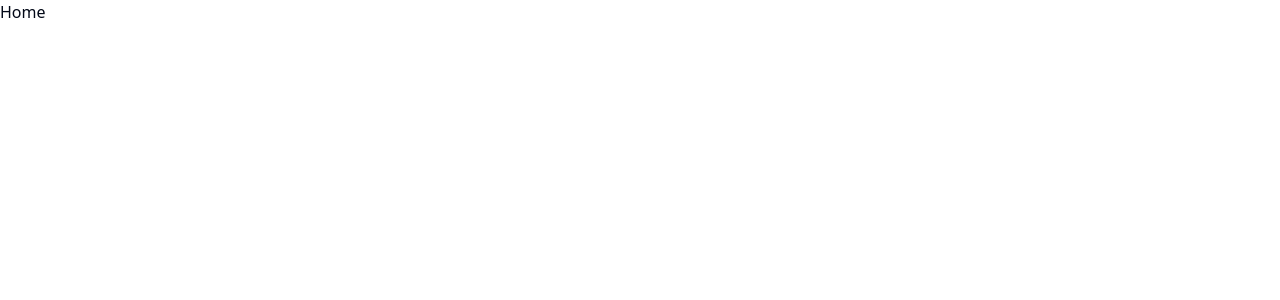
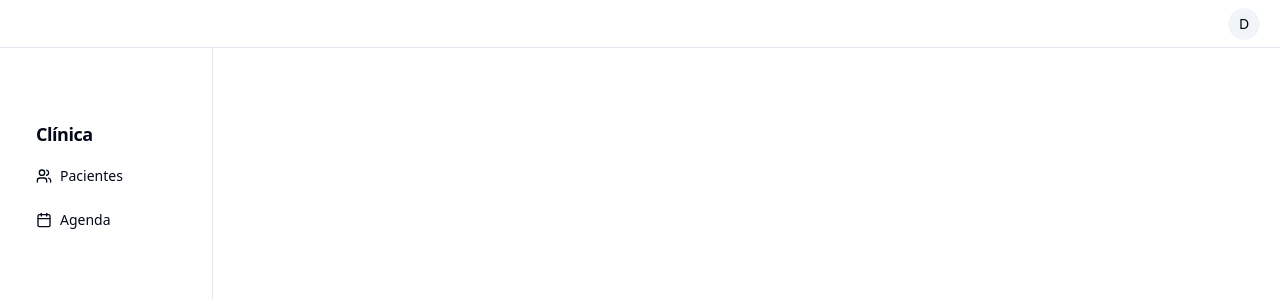
Before and after one commit to danielmaiajr/dentist-project-frontend, a React (Vite) app: page / in a window 1280 px wide. Shown: the top 300 px of the page. Built offline with nearby package versions, Linux system fonts and the light colour scheme; sample sign-in values are in the browser's storage; a web font is replaced by a local one.

Commit message:
Added NavBar and SideBar components to Home

```diff
--- a/src/components/Home.tsx
+++ b/src/components/Home.tsx
@@ -1,5 +1,29 @@
+import { useEffect, useState } from "react";
+import { NavBar } from "./NavBar";
+import { Sidebar } from "./SideBar";
+import { Outlet, useLocation } from "react-router-dom";
+
 const Home = () => {
-  return <div>Home</div>;
+  const location = useLocation();
+
+  const [title, setTitle] = useState("");
+
+  useEffect(() => {
+    if (location.pathname == "/patients") setTitle("Pacientes");
+    if (location.pathname == "/scheduler") setTitle("Agenda");
+  }, [location]);
+
+  return (
+    <div>
+      <NavBar title={title} />
+      <div className="grid lg:grid-cols-5 xl:grid-cols-6 h-full">
+        <Sidebar />
+        <div className="col-span-3 lg:col-span-4 ">
+          <Outlet />
+        </div>
+      </div>
+    </div>
+  );
 };
 
 export default Home;
--- /dev/null
+++ b/src/components/NavBar.tsx
@@ -0,0 +1,65 @@
+import { Avatar, AvatarFallback } from "@/components/ui/avatar";
+import { Button } from "@/components/ui/button";
+import {
+  DropdownMenu,
+  DropdownMenuContent,
+  DropdownMenuItem,
+  DropdownMenuLabel,
+  DropdownMenuSeparator,
+  DropdownMenuTrigger,
+} from "@/components/ui/dropdown-menu";
+
+import { LogOut, Pencil } from "lucide-react";
+
+import { useAppDispatch } from "@/hooks";
+import { logout } from "@/context/AuthSlice";
+import React from "react";
+
+export const NavBar = ({ title }: { title: string }) => {
+  const dispatch = useAppDispatch();
+
+  const handleLogout = (event: React.MouseEvent) => {
+    event.preventDefault();
+
+    dispatch(logout());
+  };
+
+  return (
+    <div className="flex h-12 px-5 border-b">
+      <div className="flex items-center space-x-4 font-medium px-4">
+        {title}
+      </div>
+      <div className="ml-auto flex items-center space-x-4">
+        <DropdownMenu>
+          <DropdownMenuTrigger asChild>
+            <Button variant="ghost" className="relative h-8 w-8 rounded-full">
+              <Avatar className="h-8 w-8">
+                <AvatarFallback>D</AvatarFallback>
+              </Avatar>
+            </Button>
+          </DropdownMenuTrigger>
+          <DropdownMenuContent className="w-56" align="end" forceMount>
+            <DropdownMenuLabel className="font-normal">
+              <div className="flex flex-col space-y-1">
+                <p className="text-sm font-medium leading-none">Daniel</p>
+                <p className="text-xs leading-none text-muted-foreground">
+                  daniel@gmail.com
+                </p>
+              </div>
+            </DropdownMenuLabel>
+            <DropdownMenuSeparator />
+
+            <DropdownMenuItem>
+              Editar
+              <Pencil className="ml-auto h-3.5 w-3.5" />
+            </DropdownMenuItem>
+            <DropdownMenuItem onClick={(e) => handleLogout(e)}>
+              Sair
+              <LogOut className="ml-auto h-3.5 w-3.5" />
+            </DropdownMenuItem>
+          </DropdownMenuContent>
+        </DropdownMenu>
+      </div>
+    </div>
+  );
+};
--- /dev/null
+++ b/src/components/SideBar.tsx
@@ -0,0 +1,52 @@
+import { cn } from "@/lib/utils";
+import { Button, buttonVariants } from "@/components/ui/button";
+import { Users, Calendar } from "lucide-react";
+import { Link } from "react-router-dom";
+
+import { useLocation } from "react-router-dom";
+
+export const Sidebar = () => {
+  const location = useLocation();
+
+  const getButtonVariant = (path: string) => {
+    return location.pathname == path ? "secondary" : "ghost";
+  };
+
+  return (
+    <div className="pt-12 hidden lg:block border-r h-screen">
+      <div className="space-y-4 py-4">
+        <div className="px-5 py-2">
+          <h2 className="mb-2 px-4 text-lg font-semibold tracking-tight">
+            Clínica
+          </h2>
+          <div className="space-y-1">
+            <Link
+              to="/patients"
+              className={cn(
+                buttonVariants({
+                  variant: getButtonVariant("/patients"),
+                }),
+                "w-full justify-start"
+              )}
+            >
+              <Users className="mr-2 h-4 w-4" />
+              Pacientes
+            </Link>
+            <Link
+              to="/scheduler"
+              className={cn(
+                buttonVariants({
+                  variant: getButtonVariant("/scheduler"),
+                }),
+                "w-full justify-start"
+              )}
+            >
+              <Calendar className="mr-2 h-4 w-4" />
+              Agenda
+            </Link>
+          </div>
+        </div>
+      </div>
+    </div>
+  );
+};
```
